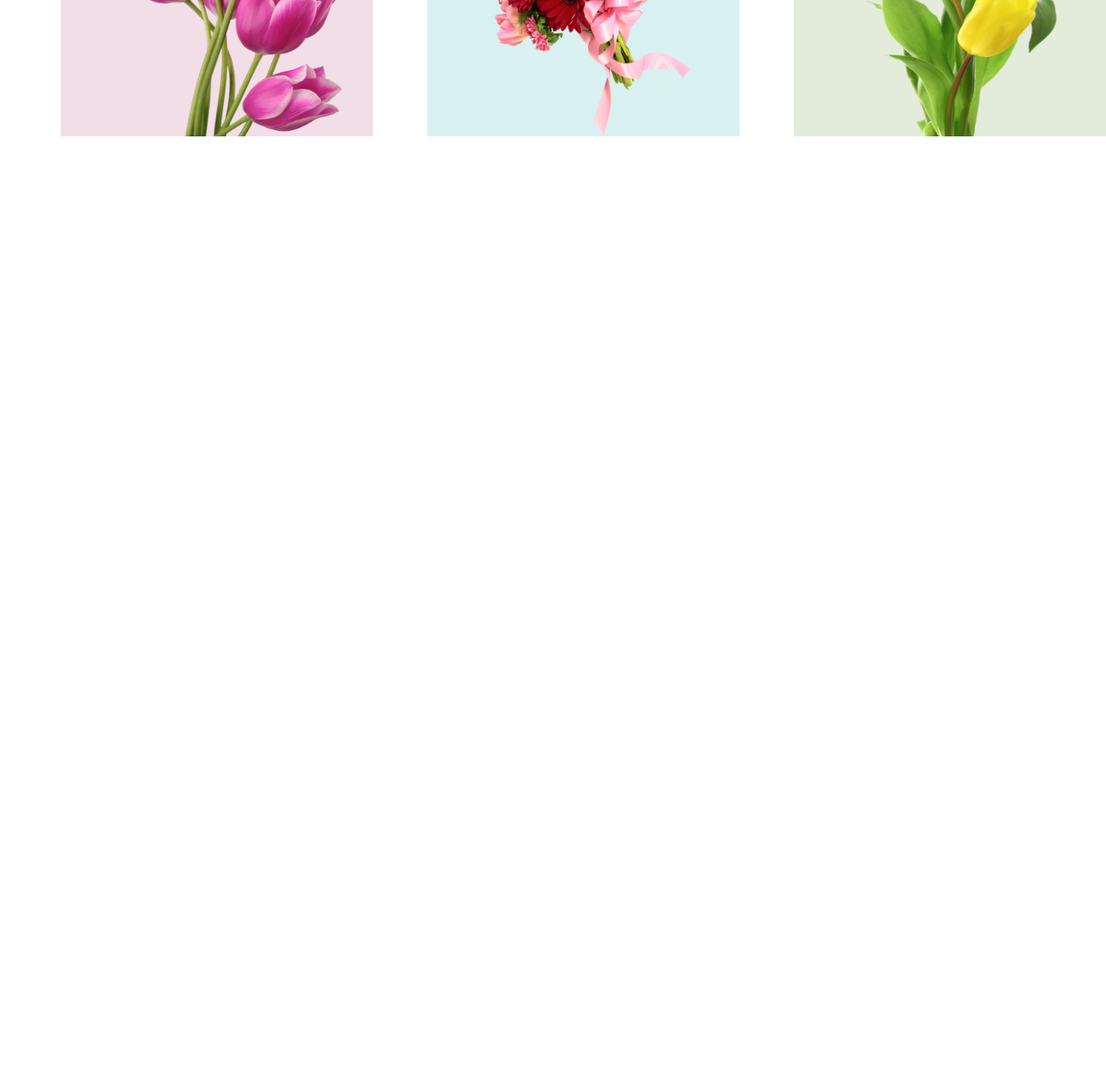
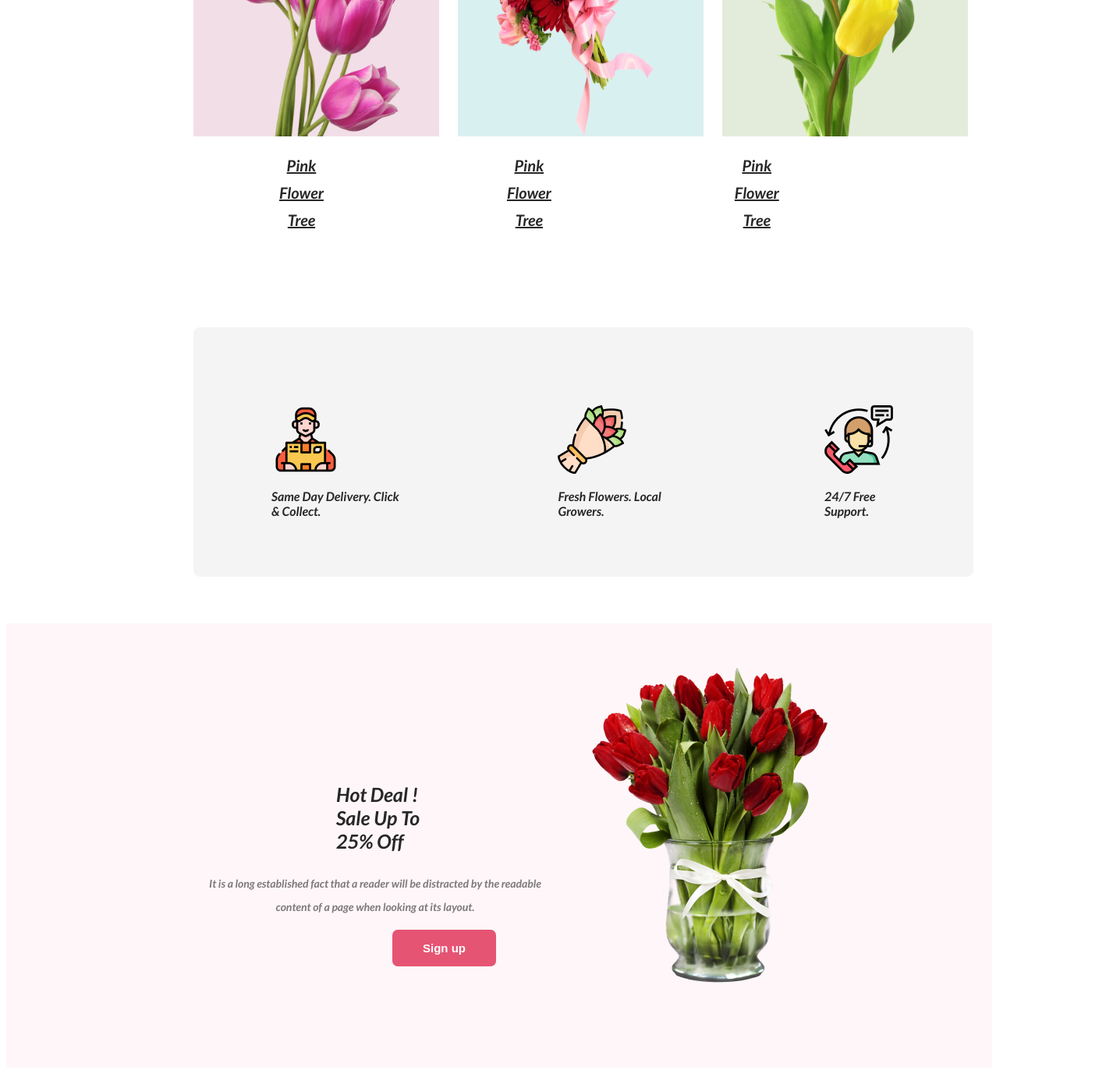
Before and after one commit to Prity117/flower_shop, a plain HTML site: page index.html in a window 1280 px wide. Shown: the part 1166-2539 px from the top of the page at 78% size, 1418 px wide, since content can reach past the window. Before the commit the page ends 1349 px from the top, so only its background shows below. Drawn offline with Linux system fonts and the light colour scheme.

Commit message:
added second banner

```diff
--- a/index.html
+++ b/index.html
@@ -43,7 +43,38 @@
                 <div class="description-2"><img class="img2" src="images/pngwing 5.png" alt=""></div>
                 <div class="description-3"><img class="img3" src="images/pngwing 7.png" alt=""></div>
             </div>
+
+            <div class="flrs-name">
+                <p class="name1">Pink Flower Tree</p><br>
+                <p class="name2">Pink Flower Tree</p><br>
+                <p class="name3">Pink Flower Tree</p>
+            </div>
+
         </section>
+
+        <section>
+            <div class="shop_rule">
+                <div class="rule"><img src="images/Group 57.png" alt=""><p rule_des>Same Day Delivery. Click & Collect.</p></div>
+                <div class="rule"><img src="images/Group 58.png" alt=""><p rule_des>Fresh Flowers. Local Growers.</p></div>
+                <div class="rule"><img src="images/Group 59.png" alt=""><p rule_des>24/7 Free Support.</p></div>
+            </div>
+
+        </section>
+
+        <section>
+            <div class="banner2">
+                <div>
+                <p class="title1">Hot Deal ! Sale Up To 25% Off</p>
+
+                <p class="first1">It is a long established fact that a reader will be distracted by the readable<br> content of a page when looking at its layout.</p>
+
+                    <button class="button1">Sign up</button>
+                </div>
+
+            <img class="second-flr" src="images/pngwing 8.png" alt="">
+            </div>
+        </section>
+
     </main>
 
 
--- a/styles/blog.css
+++ b/styles/blog.css
@@ -48,10 +48,10 @@ line-height: 30px;
     border: none;
     color: #FFF;
 
-font-size: 20px;
-font-style: normal;
-font-weight: 700;
-line-height: normal;
+    font-size: 20px;
+    font-style: normal;
+    font-weight: 700;
+    line-height: normal;
 }
 
 .banner .first-flr{
@@ -81,66 +81,188 @@ line-height: 30px;
 
 .flrs_description{
     display: flex;
+
 }
 
 .description-1{
-    width: 400px;
+    width: 315px;
 height: 450px;
 flex-shrink: 0;
 border-radius: 300px 300px 0px 0px;
 background: rgba(167, 33, 98, 0.15);
-margin-left: 70px;
-margin-right: 0px;
+margin-left: 240px;
+
 
 }
 
 .img1{
-    width: 300px;
+    width: 240px;
 height: 340px;
 padding-top: 110px;
-padding-left: 60px;
+padding-left: 25px;
 
 
 }
 
 
 .description-2{
-    width: 400px;
+    width: 315px;
 height: 450px;
 flex-shrink: 0;
 border-radius: 300px 300px 0px 0px;
 background: rgba(5, 151, 160, 0.15);
-margin-left: 70px;
-margin-right: 0px;
+margin-left: 24px;
+margin-right: 24px;
+
 
 }
 
 .img2{
-    width: 300px;
+    width: 240px;
 height: 340px;
 padding-top: 110px;
-padding-left: 60px;
+padding-left: 29px;
 
 
 }
 
 
 .description-3{
-    width: 400px;
+    width: 315px;
 height: 450px;
 flex-shrink: 0;
 border-radius: 300px 300px 0px 0px;
 background: rgba(71, 125, 17, 0.15);
-margin-left: 70px;
-margin-right: 0px;
+margin-right: 240px;
 
 }
 
 .img3{
-    width: 300px;
+    width: 240px;
 height: 340px;
 padding-top: 110px;
-padding-left: 60px;
+padding-left: 25px;
 
 
 }
+
+
+.flrs-name{
+    display: flex;
+}
+.name1{
+    color: #272727;
+text-align: center;
+font-size: 20px;
+font-style: normal;
+font-weight: 700;
+line-height: 35px;
+text-decoration-line: underline;
+margin-left: 350px;
+
+}
+
+.name2{
+    color: #272727;
+text-align: center;
+font-size: 20px;
+font-style: normal;
+font-weight: 700;
+line-height: 35px;
+text-decoration-line: underline;
+margin-right: 235px;
+margin-left: 235px;
+}
+
+.name3{
+    color: #272727;
+text-align: center;
+font-size: 20px;
+font-style: normal;
+font-weight: 700;
+line-height: 35px;
+text-decoration-line: underline;
+margin-right: 350px;
+
+}
+
+.shop_rule{
+    display: flex;
+    width: 1000px;
+    height: 320px;
+    flex-shrink: 0;
+    border-radius: 8px;
+    background: rgba(39, 39, 39, 0.05);
+    margin-left: 240px;
+    margin-right: 240px;
+    margin-top: 100px;
+
+}
+
+.rule{
+    align-items: center;
+    padding: 100px;
+
+}
+
+
+.banner2{
+
+    padding-left: 200px;
+    padding-top: 50px;
+    padding-right: 200px;
+    display: flex;
+    align-items: center;
+    margin-bottom: 80px;
+    margin-top: 60px;
+    background: rgba(229, 84, 115, 0.05);
+
+
+}
+
+.title1{
+    color: #272727;
+
+font-size: 25px;
+font-style: normal;
+
+padding-left: 223px;
+padding-right: 215px;
+
+
+
+}
+
+.button1{
+    border-radius: 7px;
+    background: #E55473;
+    display: inline-flex;
+    padding: 15px 39px;
+    align-items: flex-start;
+    gap: 10px;
+    border: none;
+    color: #FFF;
+    margin-left: 295px;
+
+    font-size: 15px;
+    font-style: normal;
+    font-weight: 700;
+    line-height: normal;
+}
+
+.first1{
+    color: rgba(39, 39, 39, 0.60);
+text-align: center;
+font-family: Lato;
+font-size: 14px;
+font-style: normal;
+font-weight: 400;
+line-height: 30px;
+}
+
+.second-flr{
+    width: 318px;
+    height: 420px;
+    flex-shrink: 0;
+    margin-bottom: 100px;
+}
```
